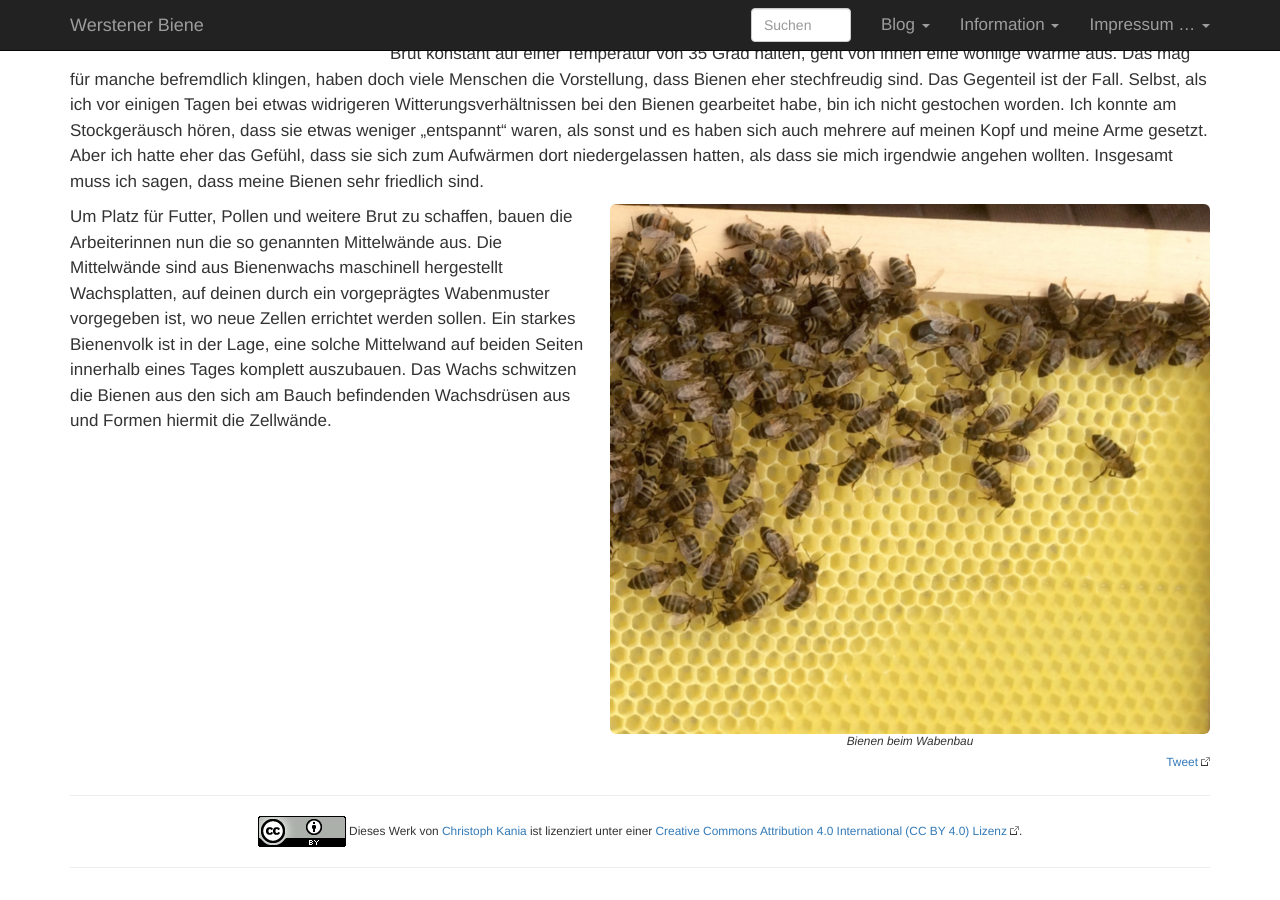
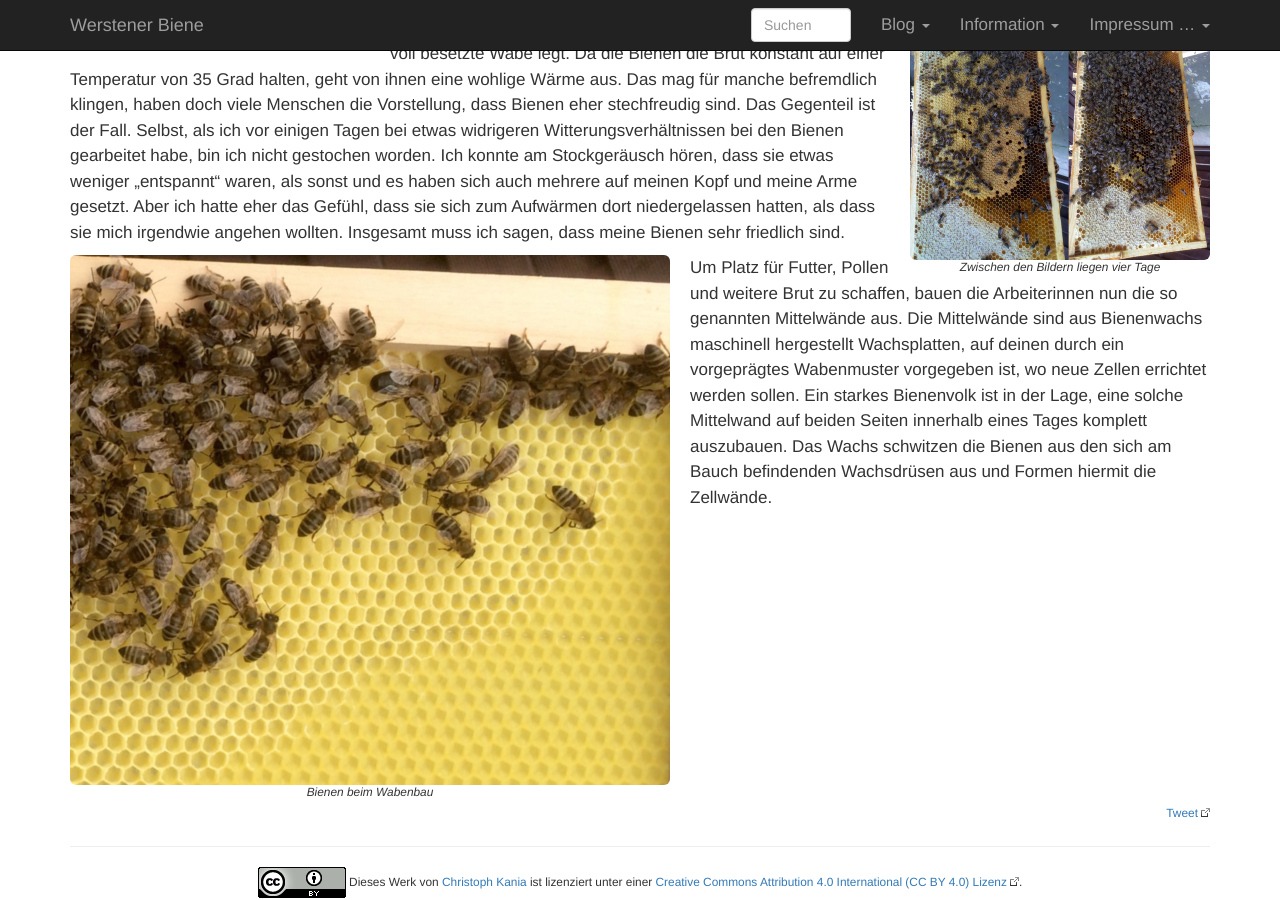
Before and after one commit to chkania/werstener-biene, a Jekyll site: the page built from _posts/2015-06-20-die-population-waechst-rasant.md, in a window 1280 px wide and 900 px high, scrolled down 415 px. Built offline with Jekyll 4.4.1, drawn with Linux system fonts in a browser that asks for light colours; comment, search, counter and statistics services are not loaded.

Commit message:
image added

```diff
--- a/_posts/2015-06-20-die-population-waechst-rasant.md
+++ b/_posts/2015-06-20-die-population-waechst-rasant.md
@@ -15,8 +15,8 @@ excerpt: "Innerhalb weniger Tage ist eine große Menge Bienen geschlüpft. Die B
 
 Als ich die Ableger abholte, hat mich der Züchter sehr deutlich darauf hingewiesen, wie ungünstig noch das Verhältnis von Brut zu Bienen sei. Die wenigen Bienen müssten sehr viel Brut wärmen. Nun sieht dies wesentlich besser aus. Die Anzahl der Bienen ist von anfänglich ca. 600 auf jetzt ca. 2.500 gestiegen. Und nun werden es von Tag zu Tag mehr, denn die Königin legt täglich bis zu 2.000 Eier. Nach 21 Tagen (drei Tage Ei, sechs Tage Larve und zwölf Tage in der verdeckelten Zelle) schlüpft dann die neue Arbeiterin. Drohnen, die männlichen Bienen, benötigen drei Tage länger.
 
-Es ist ein wirklich schönes Gefühl, wenn man die Hand auf eine voll besetzte Wabe legt. Da die Bienen die Brut konstant auf einer Temperatur von 35 Grad halten, geht von ihnen eine wohlige Wärme aus. Das mag für manche befremdlich klingen, haben doch viele Menschen die Vorstellung, dass Bienen eher stechfreudig sind. Das Gegenteil ist der Fall. Selbst, als ich vor einigen Tagen bei etwas widrigeren Witterungsverhältnissen bei den Bienen gearbeitet habe, bin ich nicht gestochen worden. Ich konnte am Stockgeräusch hören, dass sie etwas weniger „entspannt“ waren, als sonst und es haben sich auch mehrere auf meinen Kopf und meine Arme gesetzt. Aber ich hatte eher das Gefühl, dass sie sich zum Aufwärmen dort niedergelassen hatten, als dass sie mich irgendwie angehen wollten. Insgesamt muss ich sagen, dass meine Bienen sehr friedlich sind.
+<div class="imageright" style="max-width:300px;"><img class="img-responsive img-rounded" src="{{ site.url }}/images/content/WabeVorherNachher_600.jpg" alt="besetzte Brutwabe" />Zwischen den Bildern liegen vier Tage</div>Es ist ein wirklich schönes Gefühl, wenn man die Hand auf eine voll besetzte Wabe legt. Da die Bienen die Brut konstant auf einer Temperatur von 35 Grad halten, geht von ihnen eine wohlige Wärme aus. Das mag für manche befremdlich klingen, haben doch viele Menschen die Vorstellung, dass Bienen eher stechfreudig sind. Das Gegenteil ist der Fall. Selbst, als ich vor einigen Tagen bei etwas widrigeren Witterungsverhältnissen bei den Bienen gearbeitet habe, bin ich nicht gestochen worden. Ich konnte am Stockgeräusch hören, dass sie etwas weniger „entspannt“ waren, als sonst und es haben sich auch mehrere auf meinen Kopf und meine Arme gesetzt. Aber ich hatte eher das Gefühl, dass sie sich zum Aufwärmen dort niedergelassen hatten, als dass sie mich irgendwie angehen wollten. Insgesamt muss ich sagen, dass meine Bienen sehr friedlich sind.
 
-<div class="imageright" style="max-width:600px;"><img class="img-responsive img-rounded" src="{{ site.url }}/images/content/BeinenbeimWabenbau_1200.jpg" alt="Bienen beim Wabenbau" />Bienen beim Wabenbau</div>
+<div class="imageleft" style="max-width:600px;"><img class="img-responsive img-rounded" src="{{ site.url }}/images/content/BeinenbeimWabenbau_1200.jpg" alt="Bienen beim Wabenbau" />Bienen beim Wabenbau</div>
 
 Um Platz für Futter, Pollen und weitere Brut zu schaffen, bauen die Arbeiterinnen nun die so genannten Mittelwände aus. Die Mittelwände sind aus Bienenwachs maschinell hergestellt Wachsplatten, auf deinen durch ein vorgeprägtes Wabenmuster vorgegeben ist, wo neue Zellen errichtet werden sollen. Ein starkes Bienenvolk ist in der Lage, eine solche Mittelwand auf beiden Seiten innerhalb eines Tages komplett auszubauen. Das Wachs schwitzen die Bienen aus den sich am Bauch befindenden Wachsdrüsen aus und Formen hiermit die Zellwände.
```
